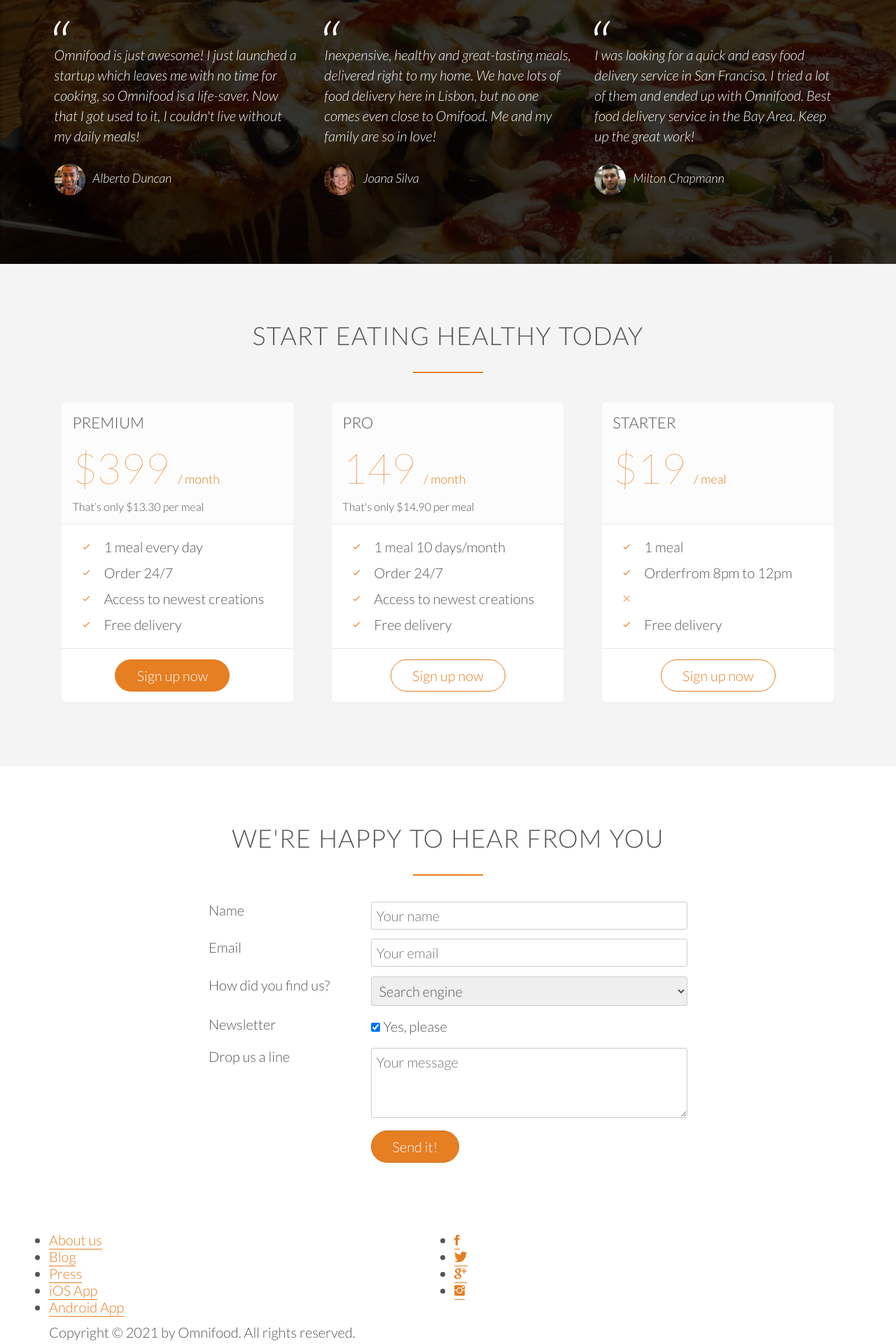
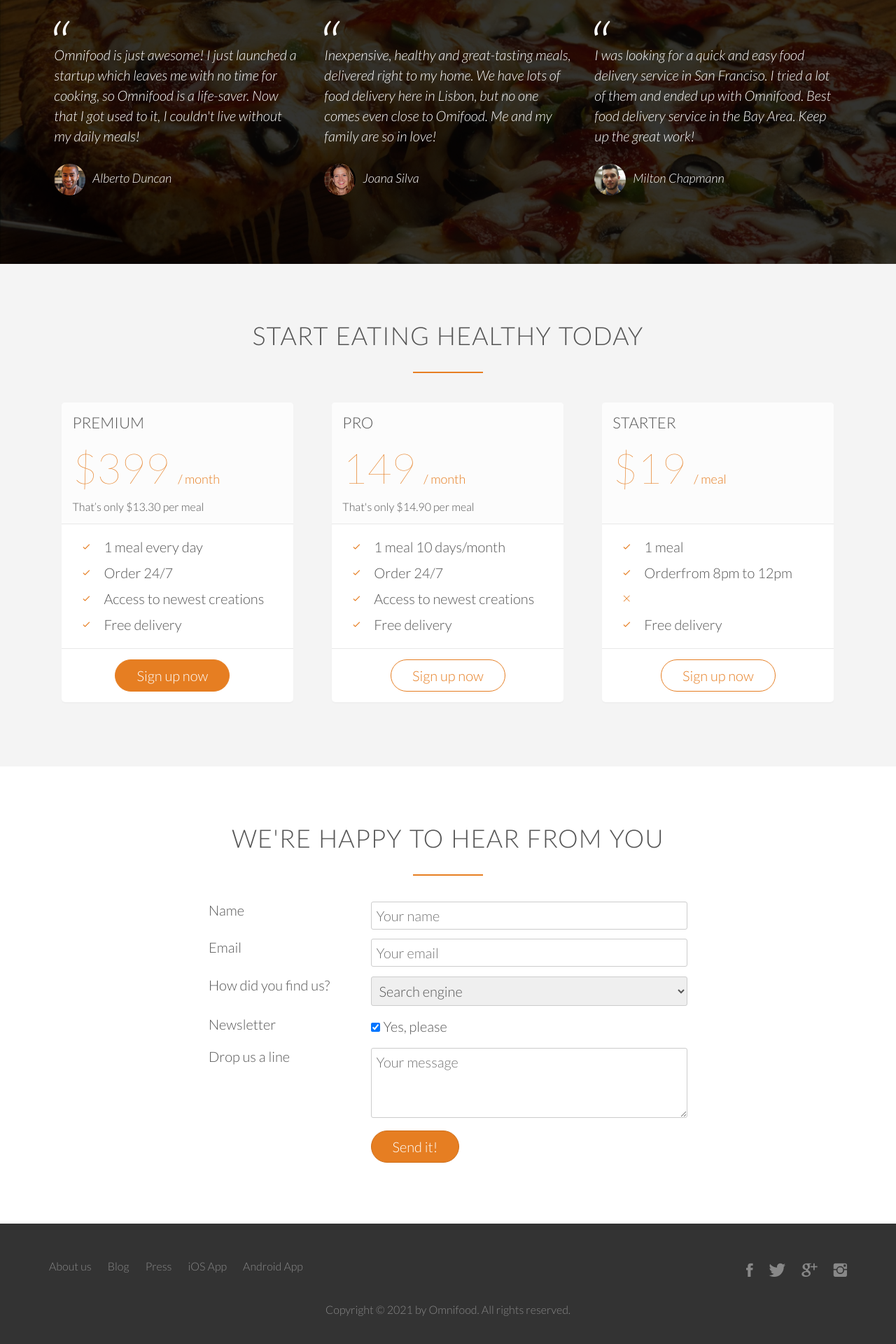
Before and after one commit to odacrem123/Omni-Food-Company, a Jekyll site: the page index.html, which Jekyll copies as it is, in a window 1280 px wide. Shown: the part 3664-5584 px from the top of the page at 70% size. Built offline with Jekyll 4.4.1, drawn with Linux system fonts in a browser that asks for light colours; some web fonts are replaced.

Commit message:
Finish footer section
added 4 social icons and 5 nav bar for footer. all css properties were adjusted and finalized

```diff
--- a/resources/css/style.css
+++ b/resources/css/style.css
@@ -513,3 +513,85 @@
 }
 
 *:focus {outline: none;}
+
+
+/*
+======================================================
+======================= FOOTER ========================
+======================================================*/
+
+footer {
+    background-color: #333;
+    padding: 40px;
+    font-size: 80%;
+}
+
+.footer-nav {
+    list-style: none;
+    float: left;
+}
+
+.social-links {
+    list-style: none;
+    float: right;
+}
+
+.footer-nav li,
+.social-links li {
+    display: inline-block;
+    margin-right: 20px;
+}
+
+.footer-nav li:last-child,
+.social-links li:last-child {
+    margin-right: 0;
+}
+
+.footer-nav li a:link,
+.footer-nav li a:visited,
+.social-links li a:link,
+.social-links li a:visited {
+    text-decoration: none;
+    border: 0;
+    color: #888;
+    transition: color 0.2s;
+}
+
+.footer-nav li a:hover,
+.footer-nav li a:active {
+    color: #ddd;
+}
+
+.social-links li a:link,
+.social-links li a:visited {
+    font-size: 160%;
+}
+
+.ion-social-facebook,
+.ion-social-twitter,
+.ion-social-googleplus,
+.ion-social-instagram {
+    transition: color 0.2s;
+}
+
+.ion-social-facebook:hover {
+    color: #3b5998;
+}
+
+.ion-social-twitter:hover {
+    color: #00aced;
+}
+
+.ion-social-googleplus:hover {
+    color: #dd4b39;
+}
+
+.ion-social-instagram:hover {
+    color: #517fa4;
+}
+
+footer p {
+    color: #888;
+    text-align: center;
+    margin-top: 20px;
+}
```
